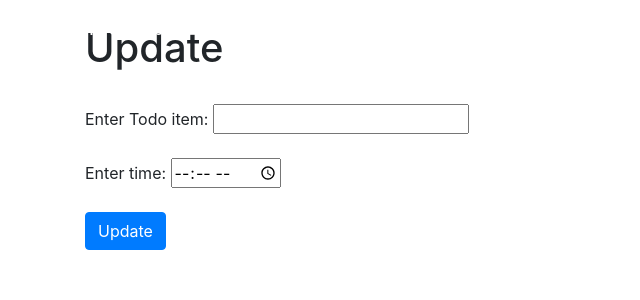
After one commit to Kanishknarang/Todo-App, a Django app: page /updateView/1 in a window 1280 px wide. The commit adds this page. Shown: the top 300 px of the page, without its empty margins (0-640 px from the left). Run offline with Django 3.2, Linux system fonts and the light colour scheme; some libraries are stand-ins or nearby versions.

Commit message:
Adding Update feature and UI changes

```diff
--- a/todo/models.py
+++ b/todo/models.py
@@ -1,6 +1,8 @@
 from django.db import models
+from django.utils import timezone
 from django.contrib.auth.models import User
 
 class TodoItem(models.Model):
     content = models.TextField()
+    tasktime = models.TimeField(default=timezone.now)
     author = models.ForeignKey(User, on_delete=models.CASCADE)
--- a/todo/templates/todo/home.html
+++ b/todo/templates/todo/home.html
@@ -3,7 +3,11 @@
 {% block content %}
 <h1>Welcome to Todo App<h1>
 {% if user.is_authenticated %}
-<h3>Click on the Todo list button on the navigation bar</h3>
+<br>
+<h3>Click on the Todo list button on the navigation bar to see your Todo list.</h3>
+{% else %}
+<br>
+<h3>Please Register or Login.</h3>
 {% endif %}
 
 {% endblock content %}
--- /dev/null
+++ b/todo/templates/todo/update.html
@@ -0,0 +1,12 @@
+{% extends "todo/base.html" %}
+{% load crispy_forms_tags %}
+{% block content %}
+<h1>Update</h1>
+
+<br>
+<form action="/updateTodo/{{ todo_id }}" method = "post">{% csrf_token %}
+Enter Todo item: <input type="text" name="content" required/><br><br>
+Enter time: <input type="time" name="tasktime" required/><br><br>
+<input class="btn btn-primary" type="submit" value="Update"/>
+</form>
+{% endblock content %}
--- a/todo/views.py
+++ b/todo/views.py
@@ -14,8 +14,13 @@ def todoView(request):
     return render(request, 'todo/todo.html', {'all_items' : all_items})
 
 def addTodo(request):
-    new_item = TodoItem(author= request.user, content = request.POST['content'])
-    new_item.save()
+    user= request.user
+    cont = request.POST['content']
+    time = request.POST['tasktime']
+
+    if cont is not None and time is not None:
+        new_item = TodoItem(author= request.user, content = request.POST['content'], tasktime = request.POST['tasktime'])
+        new_item.save()
 
     return HttpResponseRedirect('/todo/')
 
@@ -24,3 +29,22 @@ def deleteTodo(request, todo_id):
     item = TodoItem.objects.get(id = todo_id)
     item.delete()
     return HttpResponseRedirect('/todo/')
+
+
+def updateView(request, todo_id):
+
+    return render(request, 'todo/update.html', {'todo_id' : todo_id})
+
+
+def updateTodo(request, todo_id):
+    user= request.user
+    cont = request.POST['content']
+    time = request.POST['tasktime']
+
+    item = TodoItem.objects.get(id = todo_id)
+    item.content = cont
+    item.tasktime = time
+    item.save()
+
+
+    return HttpResponseRedirect('/todo/')
--- a/todoproject/settings.py
+++ b/todoproject/settings.py
@@ -81,7 +81,7 @@ DATABASES = {
         'ENGINE': 'django.db.backends.postgresql',
         'NAME': 'Tododb',
         'USER': 'postgres',
-        'PASSWORD': '',
+        'PASSWORD': 'linkinfo123',
         'HOST': '127.0.0.1',
         'PORT': '5432',
     }
--- a/todoproject/urls.py
+++ b/todoproject/urls.py
@@ -15,7 +15,7 @@ Including another URLconf
 """
 from django.contrib import admin
 from django.urls import path
-from todo.views import home, todoView, addTodo, deleteTodo
+from todo.views import home, todoView, addTodo, deleteTodo, updateView, updateTodo
 from users import views as user_views
 from django.contrib.auth import views as auth_views
 
@@ -25,6 +25,8 @@ urlpatterns = [
     path('todo/', todoView, name='todo-list'),
     path('addTodo/', addTodo),
     path('deleteTodo/<int:todo_id>', deleteTodo),
+    path('updateTodo/<int:todo_id>', updateTodo),
+    path('updateView/<int:todo_id>', updateView),
     path('register/', user_views.register,name = 'register'),
     path('login/', auth_views.LoginView.as_view(template_name='users/login.html'),name = 'login'),
     path('logout/', auth_views.LogoutView.as_view(template_name='users/logout.html'),name = 'logout'),
```
Also changed, not shown: todo/templates/todo/todo.html (+12 -4 lines), todo/migrations/0002_todoitem_tasktime.py (added), todo/migrations/0003_auto_20190312_1048.py (added), todo/migrations/0004_auto_20190312_1050.py (added).
